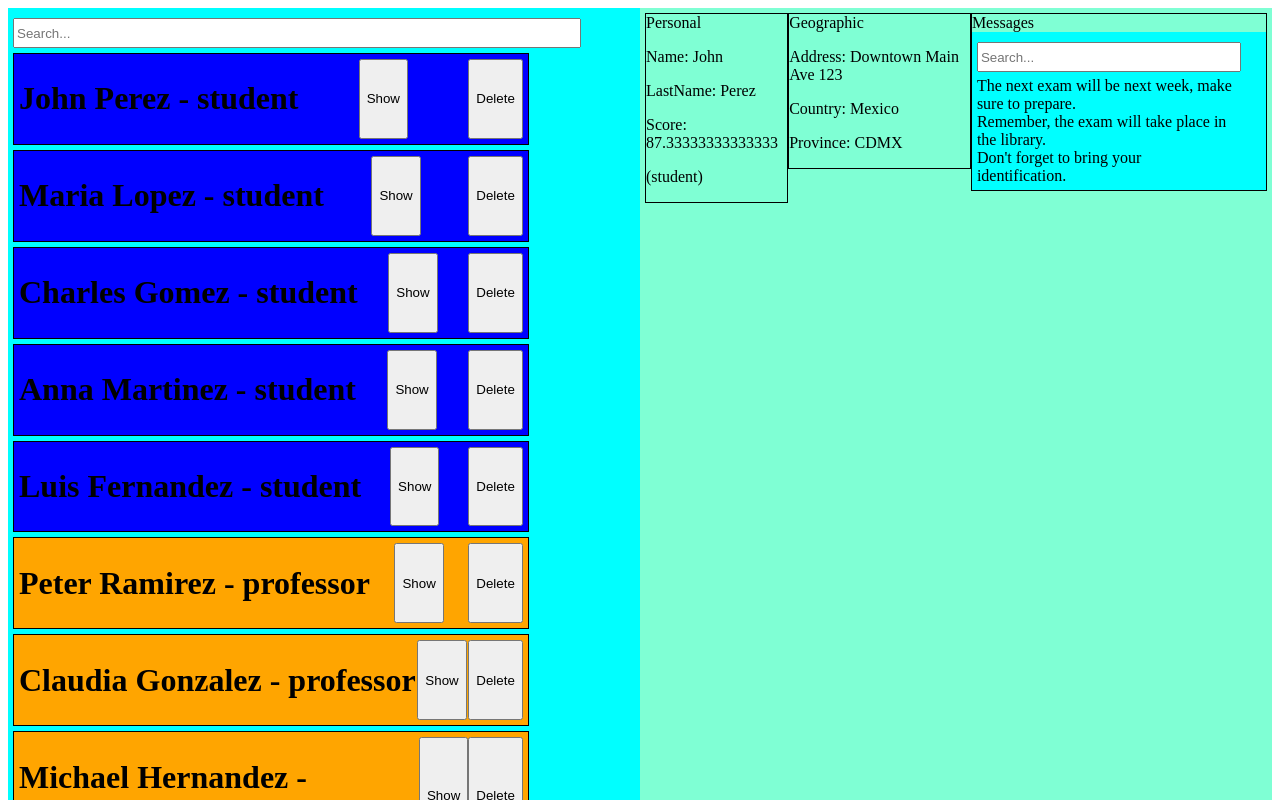
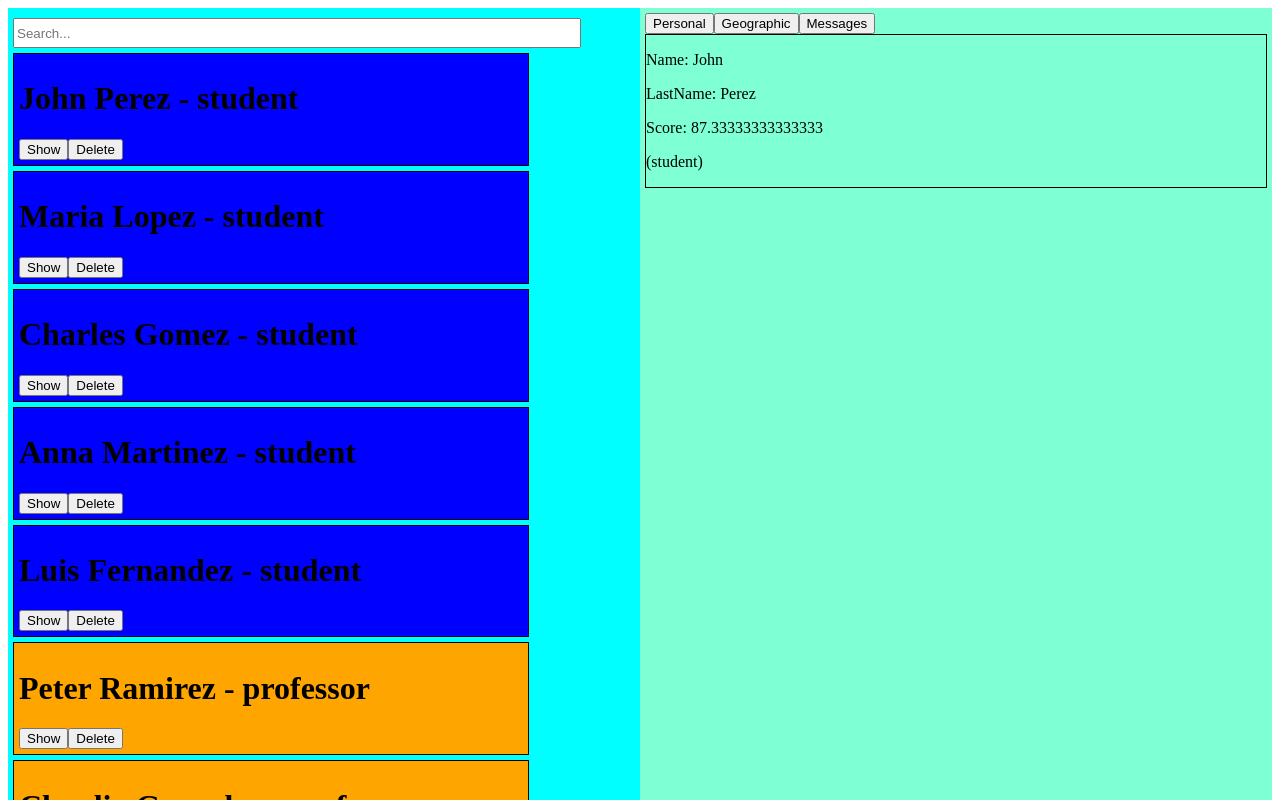
Before and after one commit to AnderMichael/first-angular-project, an Angular app: page / in a window 1280 px wide. Shown: the top 800 px of the page. Built offline with nearby package versions, Linux system fonts and the light colour scheme.

Commit message:
feat: First test corrected

```diff
--- a/src/app/app.component.html
+++ b/src/app/app.component.html
@@ -3,13 +3,22 @@
     <search (searchEvent)="onResult($event)"></search>
     <list>
       @for (item of peopleDisplay; track item) {
-      <item [person]="item" (newPerson)="onPerson($event)" (delPerson)="deletePerson($event)"></item>
+      <item
+        [person]="item"
+        (newPerson)="onPerson($event)"
+        (delPerson)="deletePerson($event)"
+      ></item>
       }
     </list>
   </div>
   <div class="cards-container">
+    <div>
+      <button (click)="changePersonal()">Personal</button>
+      <button (click)="changeGeographic()">Geographic</button>
+      <button (click)="changeMessages()">Messages</button>
+    </div>
     <card>
-      Personal
+      @if(cardState === 'personal'){
         <div>
           <p>Name: {{ personSelected.name }}</p>
           <p>LastName: {{ personSelected.lastName }}</p>
@@ -28,9 +37,7 @@
           }
           <p>({{ personSelected.type }})</p>
         </div>
-    </card>
-    <card
-      >Geographic
+      } @else if (cardState === 'geographic'){
         <div>
           <p>
             Address:
@@ -45,18 +52,18 @@
           <p>Country: {{ personSelected.country }}</p>
           <p>Province: {{ personSelected.province }}</p>
         </div>
-    </card>
-    <card>Messages
+      } @else {
         <div class="list-container">
-        <search (searchEvent)="onResult($event)"></search>
+          <search (searchEvent)="onChangeMessage($event)"></search>
           <list>
-          @for (item of personSelected.messages; track item) {
-            <div>
-              {{item}}
-            </div>
+            @for (item of messagesDisplay; track item) {
+            <item>
+              {{ item }}
+            </item>
             }
           </list>
         </div>
+      }
     </card>
   </div>
 </div>
--- a/src/app/app.component.scss
+++ b/src/app/app.component.scss
@@ -17,7 +17,7 @@
 .cards-container{
     display: flex;
     flex: 1;
-    flex-direction: row;
+    flex-direction: column;
     background-color: aquamarine;
     padding: 5px;
 }
--- a/src/app/app.component.ts
+++ b/src/app/app.component.ts
@@ -5,6 +5,7 @@ import { SearchComponent } from './search/search.component';
 import { CardComponent } from './card/card.component';
 import { ItemComponent } from './item/item.component';
 import { ListComponent } from './list/list.component';
+import { CommonModule } from '@angular/common';
 
 export interface Person {
   name: string;
@@ -15,44 +16,83 @@ export interface Person {
   secondTestScore: number;
   finalTestScore: number;
   address: {
-      number: string;
-      street: string;
-      zone: string;
+    number: string;
+    street: string;
+    zone: string;
   };
   country: string;
   province: string;
   messages: string[];
 }
 
+export type CardState = 'personal' | 'geographic' | 'messages';
+
 @Component({
   selector: 'app-root',
   standalone: true,
-  imports: [RouterOutlet, SearchComponent, CardComponent, ItemComponent, ListComponent],
+  imports: [
+    RouterOutlet,
+    SearchComponent,
+    CardComponent,
+    ItemComponent,
+    ListComponent,
+    CommonModule,
+  ],
   templateUrl: './app.component.html',
-  styleUrl: './app.component.scss'
+  styleUrl: './app.component.scss',
 })
 export class AppComponent {
   title = 'angular-tour-of-heroes';
-  people : Person[] = Object.values(data) as Person[];
-  peopleDisplay : Person[] = Object.values(data) as Person[];
+  people: Person[] = Object.values(data) as Person[];
+  peopleDisplay: Person[] = Object.values(data) as Person[];
 
-  personSelected: Person  = Object.values(data)[0] as Person
+  personSelected: Person = Object.values(data)[0] as Person;
+  messagesDisplay: string[] = Object.values(data)[0].messages;
 
-  public onResult(event:any){
-    console.log(event)
-    if(event === ''){
+  cardState: CardState = 'personal';
+
+  public onResult(event: any) {
+    console.log(event);
+    if (event === '') {
       this.peopleDisplay = this.people;
-    }else{
-      this.peopleDisplay = this.people.filter(person => person.name.includes(event) || person.lastName.includes(event))
+    } else {
+      this.peopleDisplay = this.people.filter(
+        (person) =>
+          person.name.includes(event) || person.lastName.includes(event)
+      );
     }
   }
 
-  public onPerson(event:Person){
-    this.personSelected = event;
+  public onChangeMessage(event: any) {
+    console.log(event);
+    if (event === '') {
+      this.messagesDisplay = this.personSelected.messages;
+    } else {
+      this.messagesDisplay = this.personSelected.messages.filter((message) =>
+        message.includes(event)
+      );
+    }
   }
 
-  public deletePerson(event:Person){
-   this.people = this.people.splice(this.people.indexOf(event))
-   this.peopleDisplay = this.people
+  public onPerson(event: Person) {
+    this.personSelected = event;
+    this.messagesDisplay = this.personSelected.messages;
+  }
+
+  public deletePerson(event: Person) {
+    this.people = this.people.filter((person) => person.name !== event.name);
+    this.peopleDisplay = this.people;
+  }
+
+  public changePersonal() {
+    this.cardState = 'personal';
+  }
+
+  public changeGeographic() {
+    this.cardState = 'geographic';
+  }
+
+  public changeMessages() {
+    this.cardState = 'messages';
   }
 }
--- a/src/app/item/item.component.html
+++ b/src/app/item/item.component.html
@@ -1,8 +1,10 @@
-<div [ngClass]="{
-    'container': person.type === 'student',
-    'container-prof': person.type === 'professor'
-}">
-    <h1>{{person.name}} {{person.lastName}} - {{person.type}}</h1>
+<div
+  [ngClass]="person ? (person.type == 'student' ? 'container' : 'container-prof') : 'container-prof'"
+>
+  <div *ngIf="person">
+    <h1>{{ person.name }} {{ person.lastName }} - {{ person.type }}</h1>
     <button (click)="onSendPerson()">Show</button>
     <button (click)="onDeletePerson()">Delete</button>
+  </div>
+  <ng-content></ng-content>
 </div>
--- a/src/app/item/item.component.ts
+++ b/src/app/item/item.component.ts
@@ -10,7 +10,7 @@ import { CommonModule } from '@angular/common';
   styleUrl: './item.component.scss'
 })
 export class ItemComponent {
-  @Input() person!: Person;
+  @Input() person?: Person;
   @Output() newPerson = new EventEmitter<Person>();
   @Output() delPerson = new EventEmitter<Person>();
 
```
Lines whose indentation alone changed are shown as unchanged.
